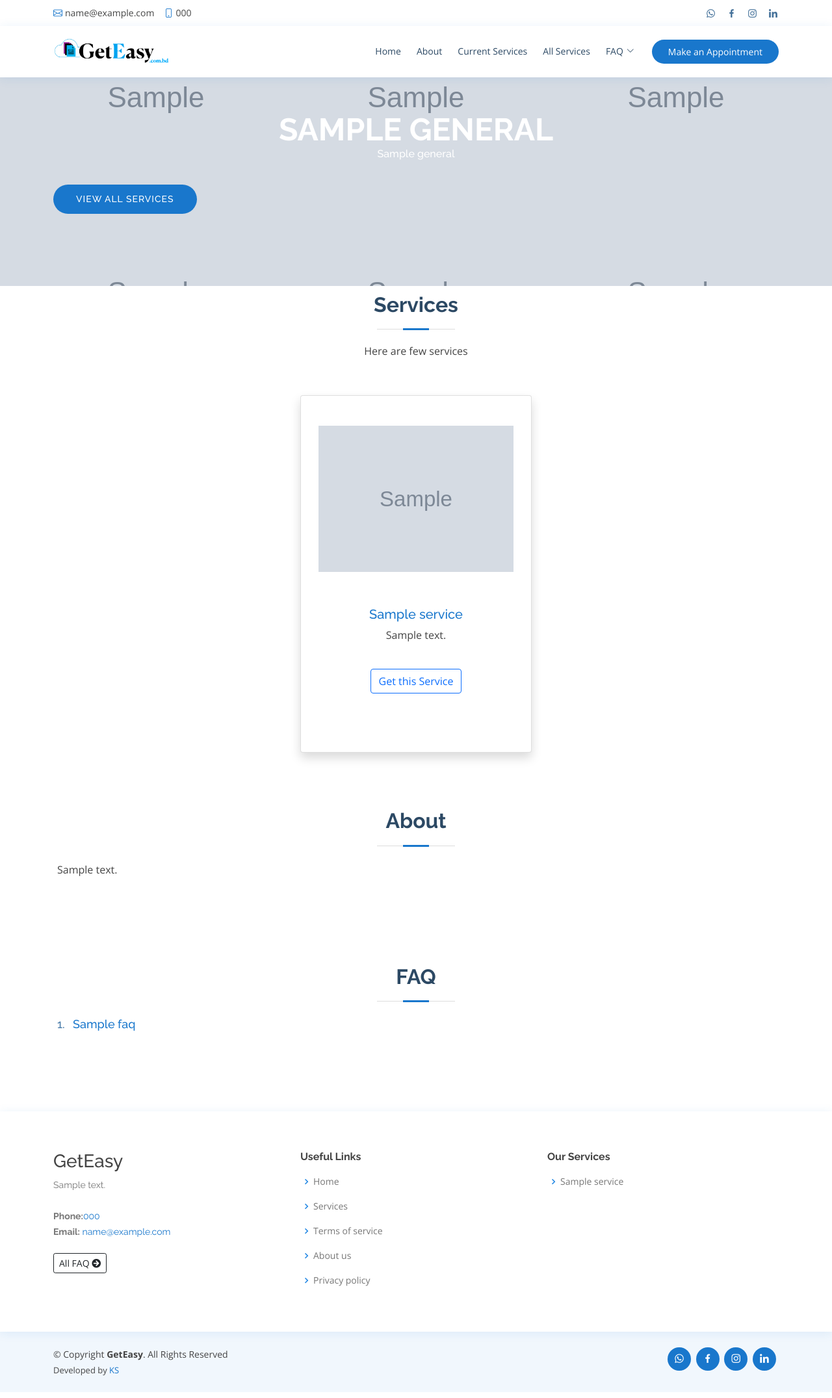
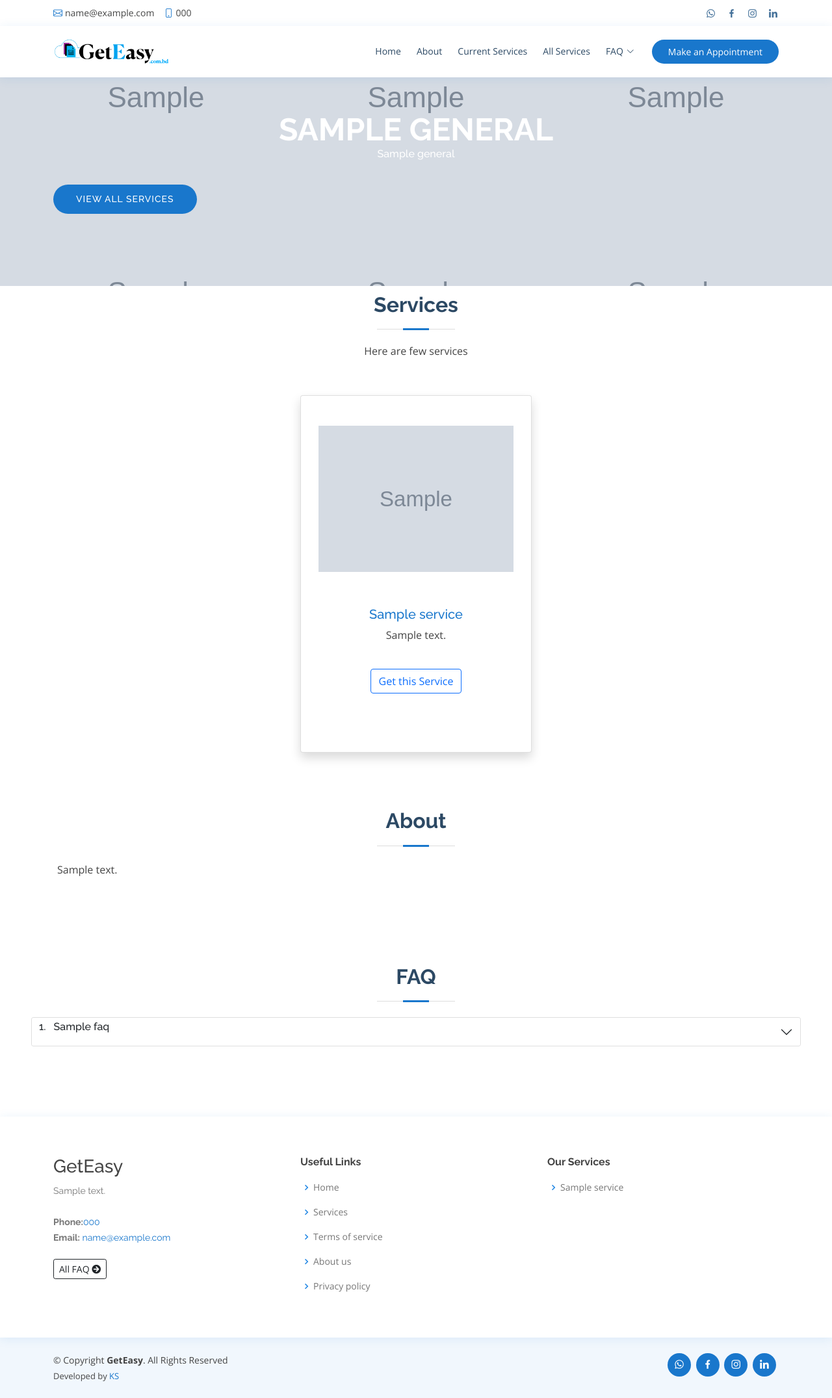
Before and after one commit to Sharif-00112/GetEasy-Web, a Django app: page / in a window 1280 px wide. Shown: the whole page at 65% size. Run offline with Django 3.2, Linux system fonts and the light colour scheme; tables that the repository leaves empty hold one stand-in row (values such as "Sample post"); grey boxes marked "Sample" are stand-in pictures; some libraries are stand-ins or nearby versions.

Commit message:
updated FAQ layout and production mode on

```diff
--- a/GetEasyApp/templates/home.html
+++ b/GetEasyApp/templates/home.html
@@ -81,31 +81,26 @@
             </div>
             <div class="row">
                 <div class="col-xl-12 col-lg-6 icon-boxes d-flex flex-column align-items-stretch justify-content-center py-5 px-lg-5"
-                     style="padding-left: 5.5rem!important;padding-right: 5.5rem!important; text-align: justify;margin-top:-75px;">
-                    <div class="row">
-                        <div class="col-12">
-                            {% for f in faq_all_yes %}
-                                <div class="row">
-                                    <div class="col-1" style="width: 1px!important;">
-                                        <h4>{{ forloop.counter }}. </h4>
-                                    </div>
-                                    <div class="col-11">
-                                        <h4>
-                                            <a class="" data-bs-toggle="collapse"
-                                               href="#collapseExample{{ f.id }}"
-                                               role="button" aria-expanded="True"
-                                               aria-controls="collapseExample{{ f.id }}">
-                                                {% autoescape off %} {{ f.question }} {% endautoescape %}
-                                            </a></h4>
-                                        <div class="collapse" id="collapseExample{{ f.id }}">
-                                            <div class="card card-body">
-                                                <h6>{% autoescape off %} {{ f.answer }} {% endautoescape %}</h6>
-                                            </div>
-                                        </div>
+                     style="padding-left: 3rem!important;padding-right: 3rem!important; text-align: justify;margin-top:-75px;">
+                    <div class="accordion" id="accordionExample">
+                        {% for f in faq_all_yes %}
+                            <div class="accordion-item">
+                                <h2 class="accordion-header" id="headingTwo{{ f.id }}">
+                                    <a class="accordion-button collapsed" type="button"
+                                            data-bs-toggle="collapse" data-bs-target="#collapseTwo{{ f.id }}"
+                                            aria-expanded="false" aria-controls="collapseTwo{{ f.id }}">
+                                        <p>{{ forloop.counter }}. &nbsp; {% autoescape off %}
+                                            {{ f.question }} {% endautoescape %}</p>
+                                    </a>
+                                </h2>
+                                <div id="collapseTwo{{ f.id }}" class="accordion-collapse collapse"
+                                     aria-labelledby="headingTwo{{ f.id }}" data-bs-parent="#accordionExample">
+                                    <div class="accordion-body">
+                                        {% autoescape off %} {{ f.answer }} {% endautoescape %}
                                     </div>
                                 </div>
-                            {% endfor %}
-                        </div>
+                            </div>
+                        {% endfor %}
                     </div>
                 </div>
             </div>
@@ -122,6 +117,9 @@
             background: #d0e0fa;
             box-shadow: 0px 0px 10px 2px rgba(13, 110, 253, 0.6);
         }
+        .accordion-button{
+            padding: 4px 11px;!important;
+        }
 
     </style>
     <script>
--- a/GetEasyWeb/settings.py
+++ b/GetEasyWeb/settings.py
@@ -22,7 +22,7 @@ BASE_DIR = Path(__file__).resolve().parent.parent
 SECRET_KEY = 'django-insecure-tka%$_01g&pcug5$dxsy_hpj%0j=in8$mf%zr@28q55ub=0n1)'
 
 # SECURITY WARNING: don't run with debug turned on in production!
-DEBUG = True
+DEBUG = False
 
 ALLOWED_HOSTS = ['206.189.129.164', '127.0.0.1', '103.198.139.6', 'geteasy.com.bd']
 
--- a/template/client/base.html
+++ b/template/client/base.html
@@ -31,12 +31,12 @@
     <link href="{% static 'assets/vendor/swiper/swiper-bundle.min.css' %}" rel="stylesheet">
 
     <!-- Template Main CSS File -->
+    <script src="https://cdn.jsdelivr.net/npm/bootstrap@5.1.3/dist/js/bootstrap.min.js"
+            integrity="sha384-QJHtvGhmr9XOIpI6YVutG+2QOK9T+ZnN4kzFN1RtK3zEFEIsxhlmWl5/YESvpZ13"
+            crossorigin="anonymous"></script>
     <link href="{% static 'assets/css/style.css' %}" rel="stylesheet">
     <script src="https://cdn.jsdelivr.net/npm/@popperjs/core@2.10.2/dist/umd/popper.min.js"
             integrity="sha384-7+zCNj/IqJ95wo16oMtfsKbZ9ccEh31eOz1HGyDuCQ6wgnyJNSYdrPa03rtR1zdB"
-            crossorigin="anonymous"></script>
-    <script src="https://cdn.jsdelivr.net/npm/bootstrap@5.1.3/dist/js/bootstrap.min.js"
-            integrity="sha384-QJHtvGhmr9XOIpI6YVutG+2QOK9T+ZnN4kzFN1RtK3zEFEIsxhlmWl5/YESvpZ13"
             crossorigin="anonymous"></script>
     <script src="https://code.jquery.com/jquery-3.6.0.slim.min.js"
             integrity="sha256-u7e5khyithlIdTpu22PHhENmPcRdFiHRjhAuHcs05RI=" crossorigin="anonymous"></script>
```
Also changed, not shown: GetEasyApp/templates/faq.html (+26 -18 lines).
